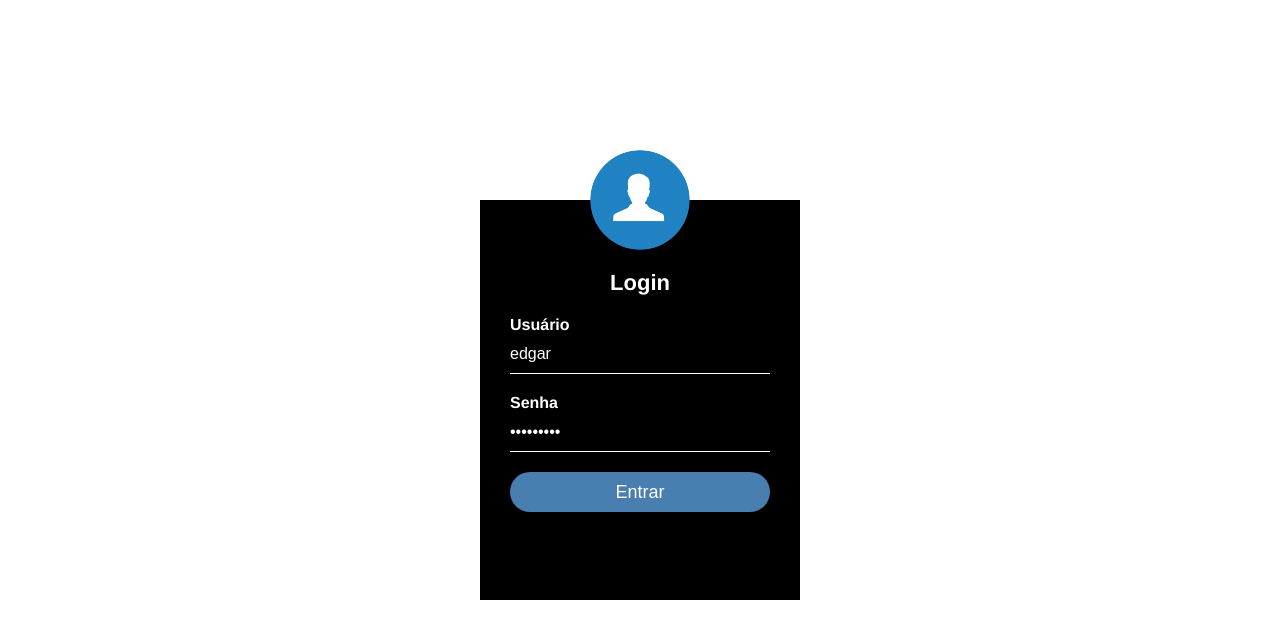
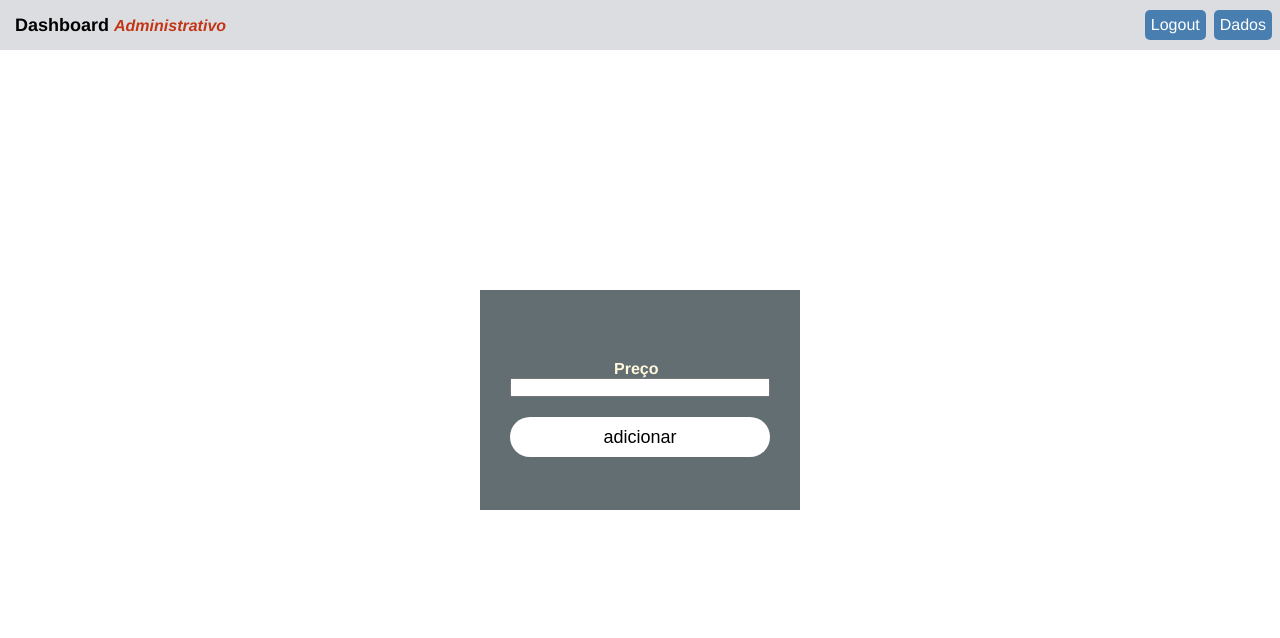
Before and after one commit to johny4437/peperApp-front-react, a React (Create React App) app: page /dashboard in a window 1280 px wide. Before the commit this address led to /. Shown: the top 638 px of the page. Built offline with nearby package versions, Linux system fonts and the light colour scheme; sample sign-in values are in the browser's storage.

Commit message:
error founded

```diff
--- a/src/auth/PrivateRouter.js
+++ b/src/auth/PrivateRouter.js
@@ -1,6 +1,6 @@
 import React from 'react';
 import {Route, Redirect} from 'react-router-dom';
-import {isAuthenticated} from '../services/auth'
+import {isAuthenticated} from '../auth/index'
 
 function PrivateRouter({component:Component, ...rest}) {
     return (
--- a/src/auth/index.js
+++ b/src/auth/index.js
@@ -1,10 +1,10 @@
 import {API} from '../Config/API';
-import axios from  'axios'
+
 
 export const singin = user =>{
 
 
-    return fetch(`${API}/user/singin`,{
+    return fetch(`${API}/user/login`,{
         method:"POST",
         headers:{
             Accept:'application/json',
@@ -50,33 +50,20 @@ export const singout = (next) =>{
     }
 }
 
-export const createPrice = (price) =>{
+export const createPrice = async (token, price) =>{
 
-    const api = axios.create({
-        baseURL:'http://localhost:4000',
+    return await fetch(`${API}/price/create`,{
+        method:"POST",
         headers:{
+            Accept:'application/json',
+            "Content-Type":"application/json",
+            Authorization:`Bearer ${token}`
+        },
+        body:JSON.parse(price)
 
-            "Content-Type":"application/json; charset=utf-8"
-        }
-    });
-
-    return api.post('price/create', price)
-    .then(response=>{
-        return response.json();
     })
-    .catch(err=>console.log(err));
-    // return fetch(`${API}/price/create`,{
-    //     method:"POST",
-    //     headers:{
-    //         Accept:'application/json',
-    //         "Content-Type":"application/json",
-    //         // Authorization:`Bearer ${token}`
-    //     },
-    //     body:JSON.parse(price)
-
-    // })
-    // .then(response => {
-    //     return response.json()
-    // })
-    // .catch(err => console.log(err))
+    .then(response => {
+        return response.json()
+    })
+    .catch(err => console.log(err))
 }
--- a/src/components/Dashboard/index.js
+++ b/src/components/Dashboard/index.js
@@ -2,7 +2,7 @@ import React from 'react'
 import './Dashboard.css';
 import FormPrice from '../FormPrice';
 import { useHistory } from "react-router-dom";
-import {logout, isAuthenticated} from '../../services/auth';
+import {singout, isAuthenticated} from  '../../auth/index';
 
 
  function Dashboard() {
@@ -15,7 +15,7 @@ import {logout, isAuthenticated} from '../../services/auth';
             </div>
             <ul>
                 {isAuthenticated &&
-                <li onClick={()=>logout(()=> history.push('/'))}>Logout</li>}
+                <li onClick={()=>singout(()=> history.push('/'))}>Logout</li>}
                 <li>Dados</li>
             </ul>
         </div>
--- a/src/components/Form/index.js
+++ b/src/components/Form/index.js
@@ -1,8 +1,6 @@
 import React,{useState} from 'react';
 import './Form.css';
-
-import api from  '../../services/api';
-import {authenticate} from    '../../services/auth';
+import {authenticate, singin} from    '../../auth/index';
 import { useHistory} from  'react-router-dom';
 import logo from '../../images/loginP.png';
 
@@ -10,14 +8,14 @@ import logo from '../../images/loginP.png';
 
 export default function Form() {
     const [values, setValues] = useState({
-        name:"edgar",
-        password:"edgar1234",
+        name:"johny",
+        password:"johny1234",
         error:'',
         loading:false,
     });
 
 
-    const history = useHistory();
+    const  history = useHistory();
 
     const {name, password, loading, error} = values;
 
@@ -26,38 +24,23 @@ export default function Form() {
         setValues({...values, [name]:event.target.value})
     };
 
-    const clickSubmit = async event =>{
+    const clickSubmit = event =>{
         event.preventDefault();
-        api.post('user/singin',{name, password})
-        .then(response =>{
-            if(response.data.error){
-                setValues({error:response.data.error});
+       setValues({...values, loading:true})
+        singin({name, password}).then( data =>{
+            if(data.error){
+                setValues({...values,error:data.error, loading:false});
             }else{
-                authenticate(response.data.token,()=>{
-                    setValues({...values})
+                authenticate(data.token, ()=>{
+                    setValues({
+                        ...values
+                    })
                 })
+                history.push('/dashboard');
 
-                history.push('/dashboard')
+
             }
         })
-
-
-
-
-        // setValues({...values, loading:true})
-        // Singin({name, password}).then( data =>{
-        //     if(data.error){
-        //         setValues({...values,error:data.error, loading:false});
-        //     }else{
-        //         authenticate(data.token, ()=>{
-        //             setValues({
-        //                 ...values
-        //             })
-        //         })
-        //         history.push('/dashboard');
-
-
-        //     }})
     };
     const showLoading = () =>(
         loading && (<h2>Carregando...</h2>)
@@ -76,7 +59,7 @@ export default function Form() {
 
             <div className="container">
             <div className="loginbox">
-            <img src={logo} className="avatar"/>
+            <img src={logo} className="avatar" alt="avatar"/>
                 <h1>Login</h1>
                 <form >
                     <p>Usuário</p>
--- a/src/components/FormPrice/index.js
+++ b/src/components/FormPrice/index.js
@@ -1,32 +1,49 @@
 import React,{useState} from 'react'
 import './FormPrice.css';
-import {getToken, isAuthenticated} from '../../services/auth';
-import api from   '../../services/api';
+import axios from 'axios';
 
 
 export default function FormPrice() {
-    const [price, setPrice] = useState('');
+    const [values, setValues] = useState('');
 
-    const { token } = getToken();
+
+
+
+
+
+
 
 
 
     const handleChange = event =>{
-        setPrice( event.target.value);
+
+        setValues(event.target.value);
     };
 
-    const clickSubmit = (event) =>{
+
+    const clickSubmit = async (event) =>{
         event.preventDefault();
-        api.post('price/create', price,{
+        let token =  JSON.parse(localStorage.getItem('jwt'));
+        console.log( typeof values)
+        await fetch('http://localhost:4000/price/create',{
+            method:"POST",
             headers:{
-            Accept:'application/json',
-            "Content-Type":"application/json",
-             Authorization:`Bearer ${token}`
-            }
-        });
-        // createPrice(token, price)
-        // .then(data =>console.log(data))
-        // .catch(err => console.log(err));
+                 Accept: 'application/json',
+                'Content-Type': 'application/json',
+                "x-auth-token":token,
+
+
+
+            },
+            body:JSON.parse(values)
+
+        }).then(response =>{
+            response.json().then(result=>{
+                console.log(result)
+            })
+        })
+
+
     }
 
     return (
@@ -35,9 +52,9 @@ export default function FormPrice() {
                 <form onSubmit={clickSubmit}>
                     <p>Preço</p>
                      <input
-                     type="number"
+                     type="text"
                       onChange={handleChange}
-                      value={price}
+                      value={values}
                       step="0.01"
                       min="0.00"/>
                      <input
@@ -48,6 +65,8 @@ export default function FormPrice() {
                 </form>
             </div>
 
+            {values}
+
         </div>
     )
 }
--- a/src/services/api.js
+++ /dev/null
@@ -1,16 +0,0 @@
-import axios from "axios";
-import { getToken } from "./auth";
-
-const api = axios.create({
-  baseURL: "http://127.0.0.1:4000"
-});
-
-api.interceptors.request.use(async config => {
-  const token = getToken();
-  if (token) {
-    config.headers.Authorization = `Bearer ${token}`;
-  }
-  return config;
-});
-
-export default api;
--- a/src/services/auth.js
+++ /dev/null
@@ -1,17 +0,0 @@
-import api from '../services/api';
-
-export const authenticate = (data, next) =>{
-    if(typeof window !== 'undefined'){
-        localStorage.setItem('TOKEN', JSON.stringify(data));
-        next();
-    }
-
-};
-export const isAuthenticated = () => localStorage.getItem('TOKEN') !== null;
-export const getToken = () => localStorage.getItem('TOKEN');
-export const logout = (next) => {
-  localStorage.removeItem('TOKEN');
-  next();
-  return api.get('user/singout');
-
-};
```
